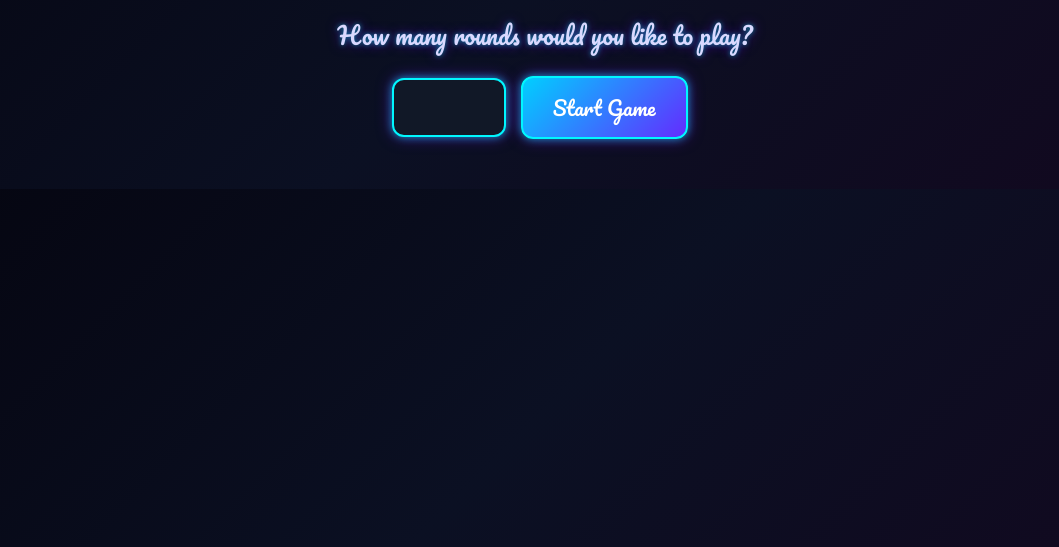
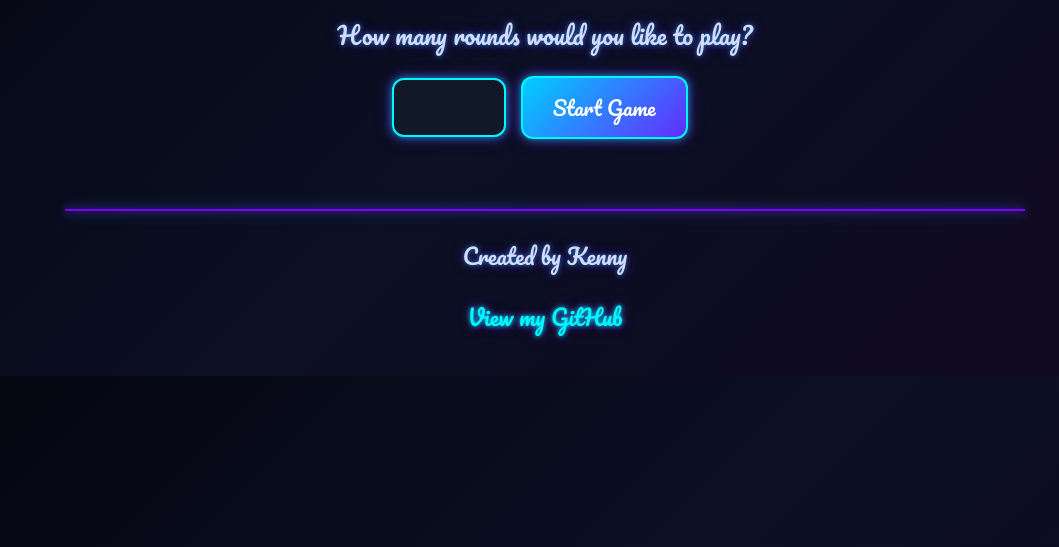
Before and after one commit to Kenny-G-z/MathProjects, a Flask app: page / in a window 1280 px wide. Shown: the part 253-800 px from the top of the page, without its empty margins (95-1154 px from the left). Run offline with Flask 3, Linux system fonts and the light colour scheme.

Commit message:
Added Hyperlink

```diff
--- a/static/Style.css
+++ b/static/Style.css
@@ -163,3 +163,40 @@ button:active {
     text-shadow:
         0 0 6px rgba(122,0,255,.5);
 }
+
+.footer-line {
+    margin-top: 60px;
+    width: 80%;
+    border: none;
+    height: 2px;
+    background: #7a00ff;
+    box-shadow:
+        0 0 8px #7a00ff,
+        0 0 15px rgba(0,247,255,.5);
+}
+
+footer {
+    margin-top: 25px;
+    font-size: 22px;
+    color: #d9d9ff;
+    text-shadow:
+        0 0 5px rgba(0,247,255,.5),
+        0 0 12px rgba(122,0,255,.5);
+}
+
+footer a {
+    color: #00f7ff;
+    text-decoration: none;
+    font-size: 22px;
+    transition: .25s ease;
+    text-shadow:
+        0 0 5px #00f7ff,
+        0 0 12px rgba(122,0,255,.6);
+}
+
+footer a:hover {
+    color: #ff4df8;
+    text-shadow:
+        0 0 8px #ff4df8,
+        0 0 18px rgba(122,0,255,.7);
+}
--- a/templates/Website.html
+++ b/templates/Website.html
@@ -180,6 +180,13 @@ setTimeout(function(){
 </script>
 
 {% endif %}
+
+<hr class="footer-line">
+
+<footer>
+    <p>Created by Kenny</p>
+    <a href="https://github.com/Kenny-G-z" target="_blank">View my GitHub</a>
+</footer>
 </body>
 
 </html>
```
